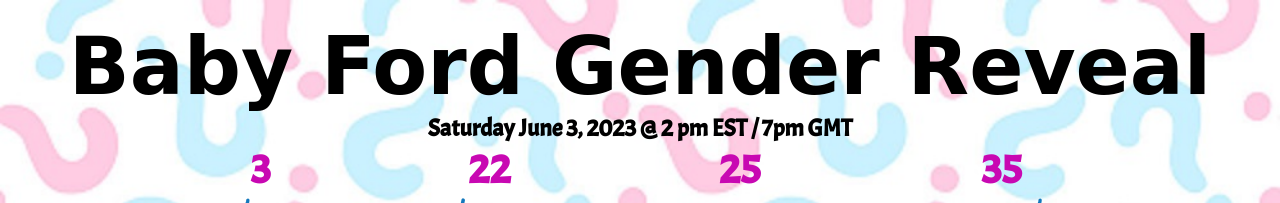
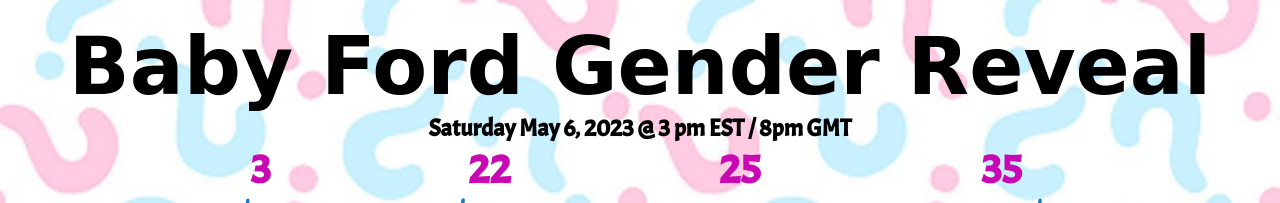
Before and after one commit to gregsford/baby-ford, a plain HTML site: page index.html in a window 1280 px wide. Shown: the top 203 px of the page. Drawn offline with Linux system fonts and the light colour scheme; a web font is replaced by a local one.

Commit message:
Update index.html

```diff
--- a/index.html
+++ b/index.html
@@ -15,7 +15,7 @@
         <div class="coming-soon">
             <div>
                 <h2 class="csh2">Baby Ford Gender Reveal</h2>
-                <h3 class="csh3">Saturday June 3, 2023 @ 2 pm EST / 7pm GMT</h3>
+                <h3 class="csh3">Saturday May 6, 2023 @ 3 pm EST / 8pm GMT</h3>
                 <div class="countdown">
                     <div class="container-day">
                         <h3 class="day">Time</h3>
```
